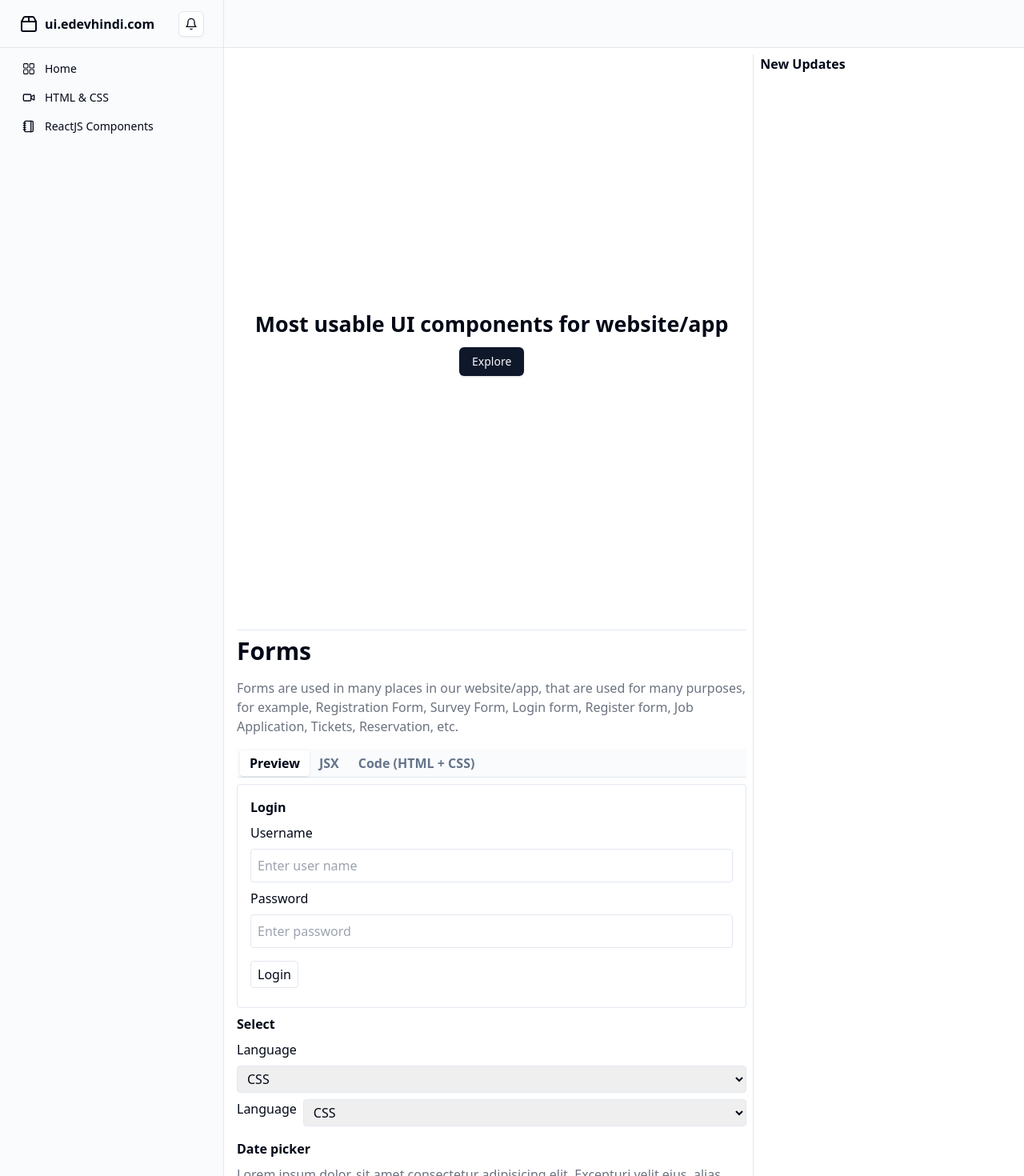
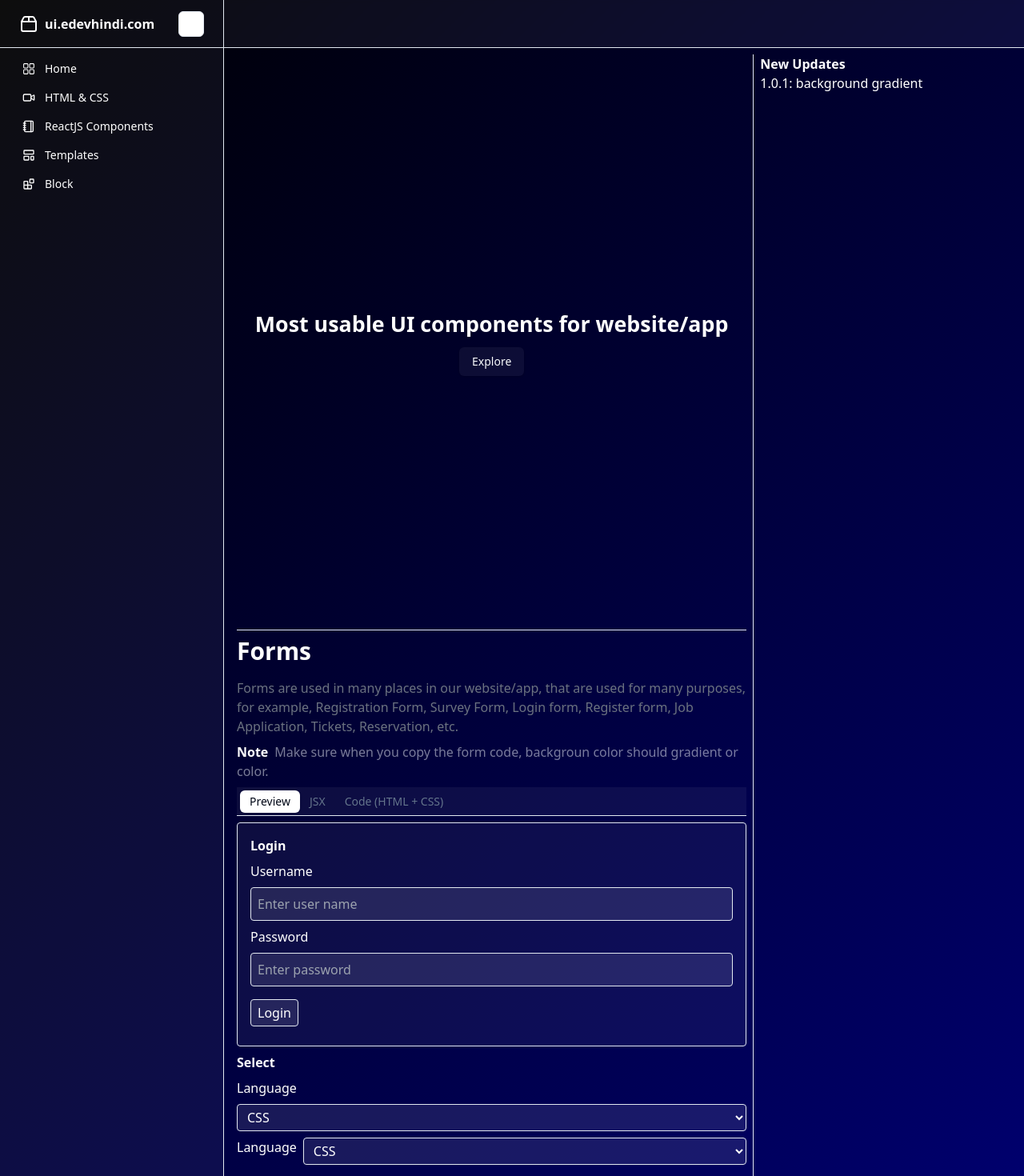
Before and after one commit to heera9331/ui.edevhindi.com, a Next.js app: page / in a window 1280 px wide. Shown: the top 1470 px of the page at 80% size. Built offline with nearby package versions, Linux system fonts and the light colour scheme.

Commit message:
updates blue dark blue mode

```diff
--- a/src/app/_components/form-code.tsx
+++ b/src/app/_components/form-code.tsx
@@ -8,18 +8,39 @@ import toast, { Toaster } from "react-hot-toast";
 
 function FormCode() {
   const formCode = `
-<form action="#" method="get" className="bg-white p-4 my-2 border rounded-sm">
+<form
+  action="#"
+  method="get"
+  className="bg-muted/5 text-white p-4 my-2 border rounded-sm"
+>
   <h2 className="mb-2">Login</h2>
   <div className="flex flex-col gap-2 mb-2">
     <label htmlFor="username">Username</label>
-    <input type="text" id="username" name="username" placeholder="Enter user name" className="border rounded-sm p-2" />
+    <input
+      type="text"
+      id="username"
+      name="username"
+      placeholder="Enter user name"
+      className="border rounded-sm p-2 bg-muted/10 focus:outline-none"
+    />
   </div>
   <div className="flex flex-col gap-2 mb-2">
     <label htmlFor="password">Password</label>
-    <input type="password" id="password" name="password" placeholder="Enter password" className="border rounded-sm p-2" />
+    <input
+      type="password"
+      id="password"
+      name="password"
+      placeholder="Enter password"
+      className="border rounded-sm p-2 bg-muted/10 focus:outline-none"
+    />
   </div>
   <div className="mb-2">
-    <button type="submit" className="border px-2 py-1 rounded-sm mt-2">Login</button>
+    <button
+      type="submit"
+      className="border px-2 py-1 rounded-sm mt-2 bg-muted/10"
+    >
+      Login
+    </button>
   </div>
 </form>
   `;
@@ -36,23 +57,14 @@ function FormCode() {
       {/* Toast container */}
 
       <Tabs defaultValue="preview" className="">
-        <TabsList className="flex justify-start border-b rounded-none bg-white bg-muted/40">
-          <TabsTrigger
-            className="font-semibold text-md rounded-sm active:text-black active:shadow-none"
-            value="preview"
-          >
+        <TabsList className="flex justify-start border-b rounded-none bg-muted/5">
+          <TabsTrigger className="" value="preview">
             Preview
           </TabsTrigger>
-          <TabsTrigger
-            className="font-semibold text-md rounded-sm active:text-black active:shadow-none"
-            value="code"
-          >
+          <TabsTrigger className="" value="code">
             JSX
           </TabsTrigger>
-          <TabsTrigger
-            className="font-semibold text-md rounded-sm active:text-black active:shadow-none"
-            value="code2"
-          >
+          <TabsTrigger className=" " value="code2">
             Code (HTML + CSS)
           </TabsTrigger>
         </TabsList>
@@ -60,7 +72,7 @@ function FormCode() {
           <form
             action="#"
             method="get"
-            className="bg-white p-4 my-2 border rounded-sm"
+            className="bg-muted/5 text-white p-4 my-2 border rounded-sm"
           >
             <h2 className="mb-2">Login</h2>
             <div className="flex flex-col gap-2 mb-2">
@@ -70,7 +82,7 @@ function FormCode() {
                 id="username"
                 name="username"
                 placeholder="Enter user name"
-                className="border rounded-sm p-2"
+                className="border rounded-sm p-2 bg-muted/10 focus:outline-none"
               />
             </div>
             <div className="flex flex-col gap-2 mb-2">
@@ -80,13 +92,13 @@ function FormCode() {
                 id="password"
                 name="password"
                 placeholder="Enter password"
-                className="border rounded-sm p-2"
+                className="border rounded-sm p-2 bg-muted/10 focus:outline-none"
               />
             </div>
             <div className="mb-2">
               <button
                 type="submit"
-                className="border px-2 py-1 rounded-sm mt-2"
+                className="border px-2 py-1 rounded-sm mt-2 bg-muted/10"
               >
                 Login
               </button>
@@ -122,7 +134,7 @@ function FormCode() {
         <select
           name="language"
           id="language"
-          className="border px-2 py-1 rounded-sm"
+          className="border px-2 py-1 rounded-sm bg-muted/10"
         >
           <option disabled>select</option>
           <option value="CSS">CSS</option>
@@ -139,7 +151,7 @@ function FormCode() {
         <select
           name="language"
           id="language"
-          className="border px-2 py-1 rounded-sm w-full"
+          className="border px-2 py-1 rounded-sm w-full bg-muted/10"
         >
           <option disabled>select</option>
           <option value="CSS">CSS</option>
@@ -148,12 +160,17 @@ function FormCode() {
         </select>
       </div>
 
-
       <h2 className="mt-4">Date picker</h2>
       <div className="mb-4">
-        <p className="text-gray-500 py-2">Lorem ipsum dolor, sit amet consectetur adipisicing elit. Excepturi velit eius, alias dolore vitae nobis cupiditate obcaecati laborum ea et animi quos nemo dolores consectetur, aliquid a sapiente. Quam architecto qui itaque, omnis quae mollitia repellat facere. Asperiores iste recusandae, reprehenderit nostrum possimus tenetur similique in, saepe maxime molestias corporis?</p>
+        <p className="text-gray-500 py-2">
+          Lorem ipsum dolor, sit amet consectetur adipisicing elit. Excepturi
+          velit eius, alias dolore vitae nobis cupiditate obcaecati laborum ea
+          et animi quos nemo dolores consectetur, aliquid a sapiente. Quam
+          architecto qui itaque, omnis quae mollitia repellat facere. Asperiores
+          iste recusandae, reprehenderit nostrum possimus tenetur similique in,
+          saepe maxime molestias corporis?
+        </p>
       </div>
-
     </>
   );
 }
--- a/src/app/_components/header.tsx
+++ b/src/app/_components/header.tsx
@@ -1,5 +1,7 @@
 import {
   Bell,
+  Blocks,
+  LayoutTemplate,
   Notebook,
   Package2,
   Video,
@@ -14,7 +16,7 @@ import { DashboardIcon, DashIcon } from "@radix-ui/react-icons";
 function Header() {
   return (
     <>
-      <div className="hidden border-r bg-muted/40 md:block">
+      <div className="hidden border-r bg-muted/5 md:block">
         <div className="flex h-full max-h-screen flex-col gap-2 sticky top-0">
           <div className="flex h-14 items-center border-b px-4 lg:h-[60px] lg:px-6 sticky top-0">
             <Link href="/" className="flex items-center gap-2 font-semibold">
@@ -30,24 +32,40 @@ function Header() {
             <nav className="grid items-start px-2 text-sm font-medium lg:px-4">
               <Link
                 href="/"
-                className="flex items-center gap-3 rounded-lg px-3 py-2"
+                className="flex items-center gap-3 rounded-lg px-3 py-2 hover:bg-muted/5"
               >
                 <DashboardIcon className="h-4 w-4" />
                 Home
               </Link>
               <Link
                 href="/html-and-css"
-                className="flex items-center gap-3 rounded-lg px-3 py-2"
+                className="flex items-center gap-3 rounded-lg px-3 py-2 hover:bg-muted/5"
               >
                 <Video className="h-4 w-4" />
                 HTML & CSS
               </Link>
               <Link
                 href="/reactjs-components"
-                className="flex items-center gap-3 rounded-lg px-3 py-2"
+                className="flex items-center gap-3 rounded-lg px-3 py-2 hover:bg-muted/5"
               >
                 <Notebook className="h-4 w-4" />
                 ReactJS Components
+              </Link>
+
+              <Link
+                href="/templates"
+                className="flex items-center gap-3 rounded-lg px-3 py-2 hover:bg-muted/5"
+              >
+                <LayoutTemplate className="h-4 w-4" />
+                Templates
+              </Link>
+
+              <Link
+                href="/blocks"
+                className="flex items-center gap-3 rounded-lg px-3 py-2 hover:bg-muted/5"
+              >
+                <Blocks className="h-4 w-4" />
+                Block
               </Link>
             </nav>
           </div>
--- a/src/app/_components/home-table-code.tsx
+++ b/src/app/_components/home-table-code.tsx
@@ -1,6 +1,6 @@
 import React from "react";
 
-function TableCode() {
+function TableCode(): any {
   return (
     <div className="relative overflow-x-auto">
       <table className="border w-full table-auto">
--- a/src/app/_components/mobile-header.tsx
+++ b/src/app/_components/mobile-header.tsx
@@ -17,7 +17,14 @@ import {
 function MobileHeader() {
   return (
     <>
-      <header className="flex h-14 items-center gap-4 border-b bg-muted/40 px-4 lg:h-[60px] lg:px-6" style={{position: "sticky", top: "0"}}>
+      <header
+        className="flex h-14 items-center gap-4 border-b bg-muted/5 px-4 lg:h-[60px] lg:px-6"
+        style={{
+          position: "sticky",
+          top: "0",
+          backdropFilter: "blur(2px)",
+        }}
+      >
         <Sheet>
           <SheetTrigger asChild>
             <Button
--- a/src/app/globals.css
+++ b/src/app/globals.css
@@ -81,10 +81,27 @@ h1 {
   font-size: 1.675rem;
 }
 
-div.ql-editor{
+div.ql-editor {
   height: 400px;
 }
 
 body {
   scroll-behavior: smooth;
 }
+
+/* styles.css */
+.main-gradient {
+  background: linear-gradient(
+    135deg,
+    black,
+    rgb(0, 0, 109),
+    black,
+    rgb(0, 0, 109),
+    black
+  );
+  min-height: 100vh;
+  display: flex;
+  align-items: center;
+  justify-content: center;
+  background-position: fixed;
+}
--- a/src/app/layout.tsx
+++ b/src/app/layout.tsx
@@ -21,7 +21,7 @@ const RootLayout = ({
 }>) => {
   return (
     <html lang="en">
-      <body>
+      <body className="main-gradient text-white">
         <div className="grid min-h-screen w-full md:grid-cols-[220px_1fr] lg:grid-cols-[280px_1fr]">
           <Header />
           <div className="flex flex-col">
--- a/src/app/page.tsx
+++ b/src/app/page.tsx
@@ -11,10 +11,10 @@ function HomePage() {
   return (
     <div className="page grid grid-cols-12 px-2">
       <div className="md:col-span-12 lg:col-span-8 pr-2">
-      <Toaster position="top-center" />
+        <Toaster position="top-center" />
         <section className="min-h-[90vh] flex flex-col justify-center items-center border-b">
           <h1 className="mb-2">Most usable UI components for website/app</h1>
-          <Button>
+          <Button className="bg-muted/5 border border/90 hover:border hover:bg-muted/5 transition-all delay-50 ease-in-out">
             <Link href={"#section-2"}>Explore</Link>
           </Button>
         </section>
@@ -28,8 +28,19 @@ function HomePage() {
               Login form, Register form, Job Application, Tickets, Reservation,
               etc.
             </p>
+            <p>
+              <strong className="pr-2"> Note</strong>
+              <span className="text-muted/50">
+                Make sure when you copy the form code, backgroun color should
+                gradient or color.
+              </span>
+            </p>
           </div>
           <FormCode />
+
+          <Button className="mb-4 bg-muted/5 border border/90 hover:border hover:bg-muted/5 transition-all delay-50 ease-in-out">
+            <Link href={"#section-2"}>View Forms</Link>
+          </Button>
         </section>
         <section id="tables" className="min-h-screen border-b">
           <h2 className="text-3xl pt-2">Tables</h2>
@@ -40,6 +51,49 @@ function HomePage() {
             </p>
           </div>
           <TableCode />
+
+          <Button className="my-4 bg-muted/5 border border/90 hover:border hover:bg-muted/5 transition-all delay-50 ease-in-out">
+            <Link href={"/react-components/tables"}>View more tables</Link>
+          </Button>
+        </section>
+        <section className="min-h-screen border-b py-2">
+          <h1>HTML & CSS Blocks/Components</h1>
+
+          <div>
+            <p className="text-muted/50">
+              We provide variety of pre build HTML & CSS Blocks/components, that
+              is usefull for website/app and also save more time. you have to
+              copy and paste the code in your project.
+            </p>
+          </div>
+
+          <Button className="mb-4 bg-muted/5 border border/90 hover:border hover:bg-muted/5 transition-all delay-50 ease-in-out">
+            <Link href={"/html-and-css/"}>View HTML & CSS</Link>
+          </Button>
+        </section>
+
+        <section className="min-h-screen flex justify-center items-center border-b">
+          <h1>Home Page</h1>
+        </section>
+
+        <section className="min-h-screen flex justify-center items-center border-b">
+          <h1>Home Page</h1>
+        </section>
+
+        <section className="min-h-screen flex justify-center items-center border-b">
+          <h1>Home Page</h1>
+        </section>
+        <section className="min-h-screen flex justify-center items-center border-b">
+          <h1>Home Page</h1>
+        </section>
+        <section className="min-h-screen flex justify-center items-center border-b">
+          <h1>Home Page</h1>
+        </section>
+        <section className="min-h-screen flex justify-center items-center border-b">
+          <h1>Home Page</h1>
+        </section>
+        <section className="min-h-screen flex justify-center items-center border-b">
+          <h1>Home Page</h1>
         </section>
         <section className="min-h-screen flex justify-center items-center border-b">
           <h1>Home Page</h1>
@@ -48,6 +102,9 @@ function HomePage() {
 
       <div className="md:col-span-12 lg:col-span-4 border-l pl-2">
         <h2 className="font-semibold">New Updates</h2>
+        <div>
+          <p>1.0.1: background gradient</p>
+        </div>
       </div>
     </div>
   );
```
